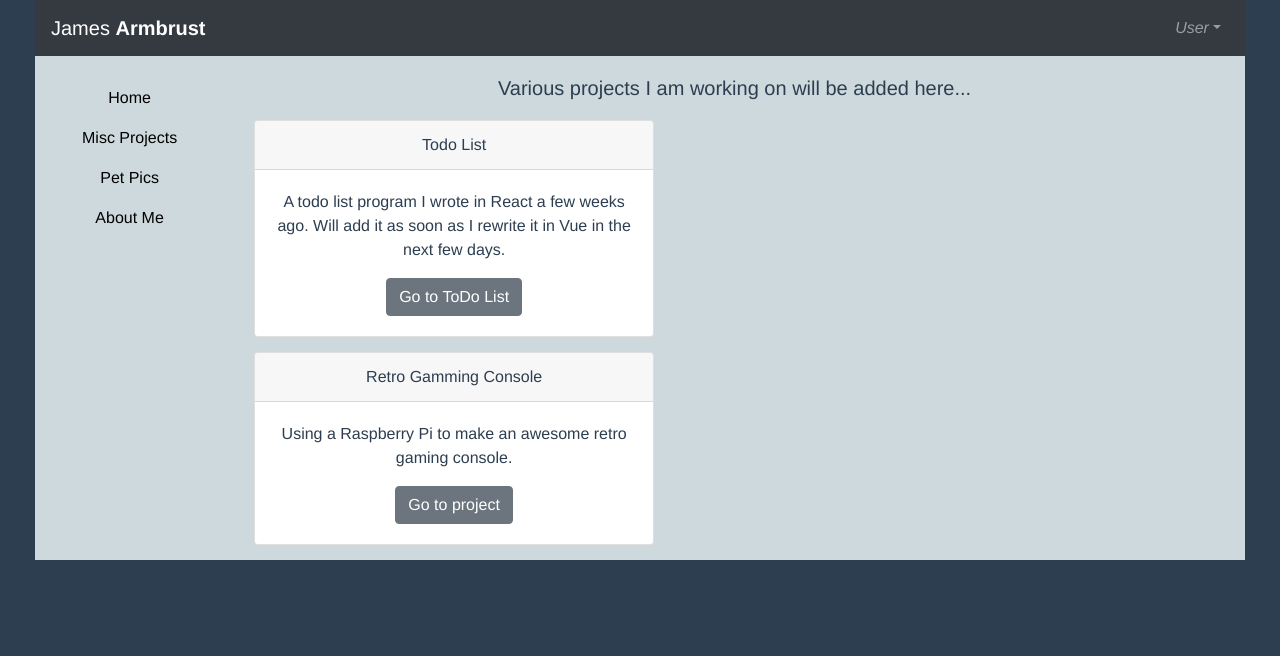
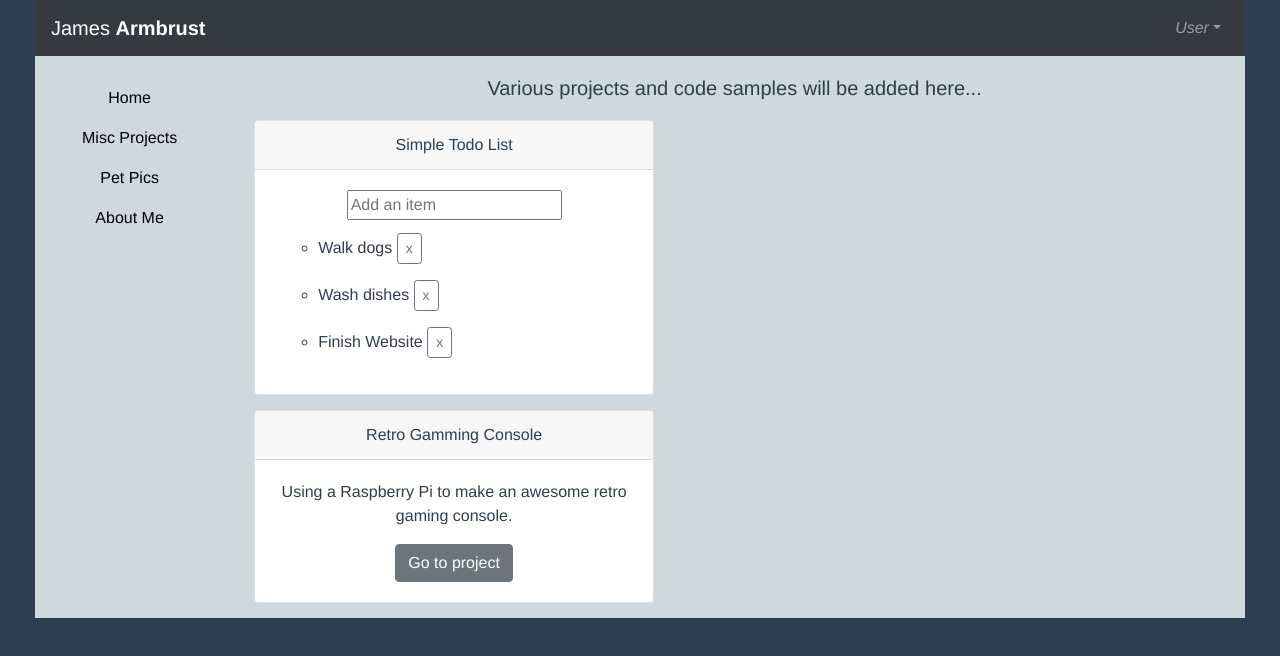
Before and after one commit to jarmbrust/homepage1, a Vue app: page /#/miscprojects in a window 1280 px wide. Shown: the top 656 px of the page. Built offline with nearby package versions, Linux system fonts and the light colour scheme.

Commit message:
todolist

```diff
--- a/src/components/MiscProjects.vue
+++ b/src/components/MiscProjects.vue
@@ -1,16 +1,12 @@
 <template>
   <div>
-    <h1 class="heading">Various projects I am working on will be added here...</h1>
+    <h1 class="heading">Various projects and code samples will be added here...</h1>
     <b-card
-      header="Todo List"
+      header="Simple Todo List"
       class="text-center project-card"
       style="max-width: 400px;"
     >
-      <p class="card-text">
-        A todo list program I wrote in React a few weeks ago.  Will add it
-        as soon as I rewrite it in Vue in the next few days.
-      </p>
-      <b-button v-b-tooltip.hover title="not ready yet">Go to ToDo List</b-button>
+      <todo-list/>
     </b-card>
     <b-card
       header="Retro Gamming Console"
@@ -18,14 +14,18 @@
       style="max-width: 400px;"
     >
       <p class="card-text">Using a Raspberry Pi to make an awesome retro gaming console.</p>
-      <b-button v-b-tooltip.hover title="also not ready yet">Go to project</b-button>
+      <b-button v-b-tooltip.hover title="not ready yet">Go to project</b-button>
     </b-card>
   </div>
 </template>
 
 <script>
+import TodoList from '@/todolist/components/AppTodoList'
+
 export default {
-
+  components: {
+    todoList: TodoList
+  }
 }
 </script>
 
--- a/src/main.js
+++ b/src/main.js
@@ -2,8 +2,8 @@
 // (runtime-only or standalone) has been set in webpack.base.conf with an alias.
 import Vue from 'vue'
 import BootstrapVue from 'bootstrap-vue'
-import App from './App'
-import router from './router'
+import App from '@/App'
+import router from '@/router'
 
 import 'bootstrap/dist/css/bootstrap.css'
 import 'bootstrap-vue/dist/bootstrap-vue.css'
--- a/src/router/index.js
+++ b/src/router/index.js
@@ -4,6 +4,7 @@ import HomePage from '@/components/HomePage'
 import MiscProjects from '@/components/MiscProjects'
 import PetPics from '@/components/PetPics'
 import AboutMe from '@/components/AboutMe'
+import TodoList from '@/todolist/components/AppTodoList'
 
 Vue.use(Router)
 
@@ -35,6 +36,11 @@ export default new Router({
       component: AboutMe
     },
     {
+      path: '/todolist',
+      name: 'TodoList',
+      component: TodoList
+    },
+    {
       path: '*',
       redirect: '/',
       component: HomePage
--- /dev/null
+++ b/src/todolist/components/AppTodoList.vue
@@ -0,0 +1,66 @@
+<template>
+  <div id="app">
+    <input type="text"
+      v-model="newItemText"
+      @keyup.enter="addNewTodoItem"
+      placeholder="Add an item"
+    >
+    <ul v-for="todo in todolist" :key="todo.id">
+      <li>
+        {{ todo.title }} <b-button size="sm" variant="outline-secondary" @click="removeItem(todo.id)">x</b-button>
+      </li>
+    </ul>
+  </div>
+</template>
+
+<script>
+export default {
+  name: 'AppTodoList',
+  data () {
+    return {
+      newItemText: '',
+      todolist: [
+        {
+          id: 0,
+          title: 'Walk dogs'
+        },
+        {
+          id: 1,
+          title: 'Wash dishes'
+        },
+        {
+          id: 2,
+          title: 'Finish Website'
+        }
+      ],
+      nextTodoId: 3
+    }
+  },
+  methods: {
+    addNewTodoItem () {
+      this.todolist.push({
+        id: this.nextTodoId++,
+        title: this.newItemText
+      })
+      this.newItemText = ''
+    },
+    removeItem (item) {
+      const index = this.todolist.map(list => list.id).indexOf(item)
+      this.todolist.splice(index, 1)
+    }
+  }
+}
+</script>
+
+<style scoped>
+  input {
+    margin-bottom: 10px;
+  }
+  ul {
+    text-align: left;
+    list-style-type: circle;
+  }
+  li {
+    margin: 3px;
+  }
+</style>
```
Also changed, not shown: src/todolist/components/App.vue (deleted, +0 -22 lines), src/todolist/store/store.js (deleted).
